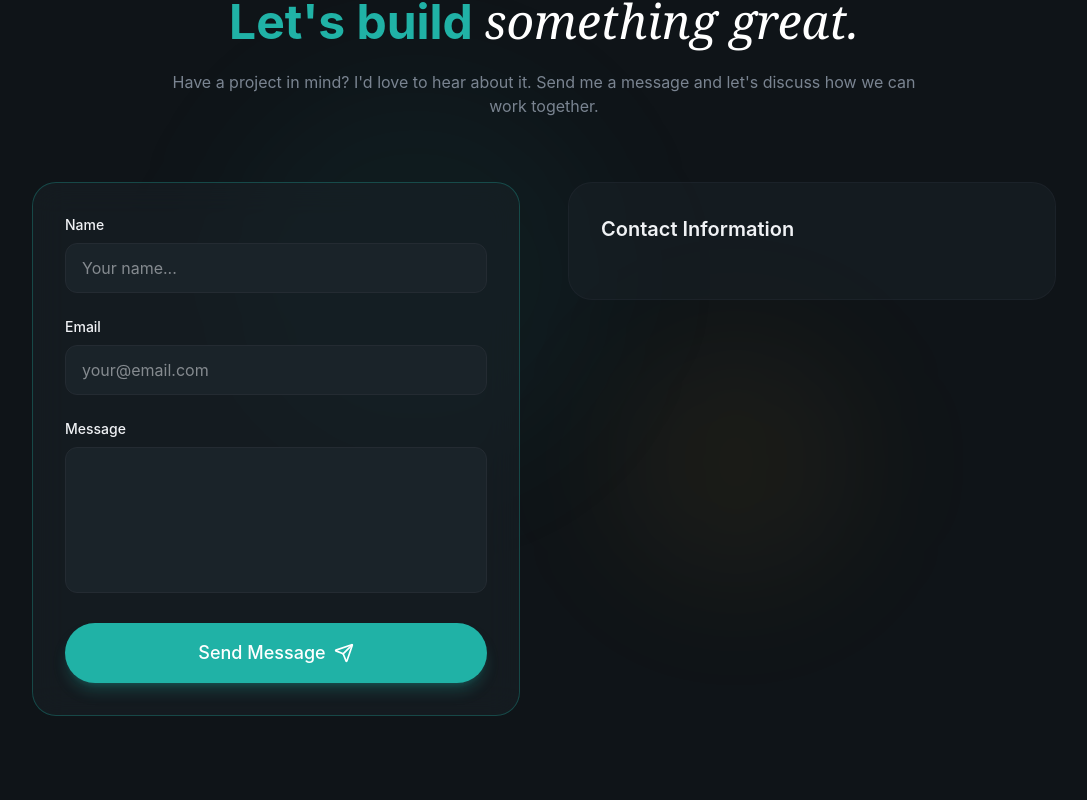
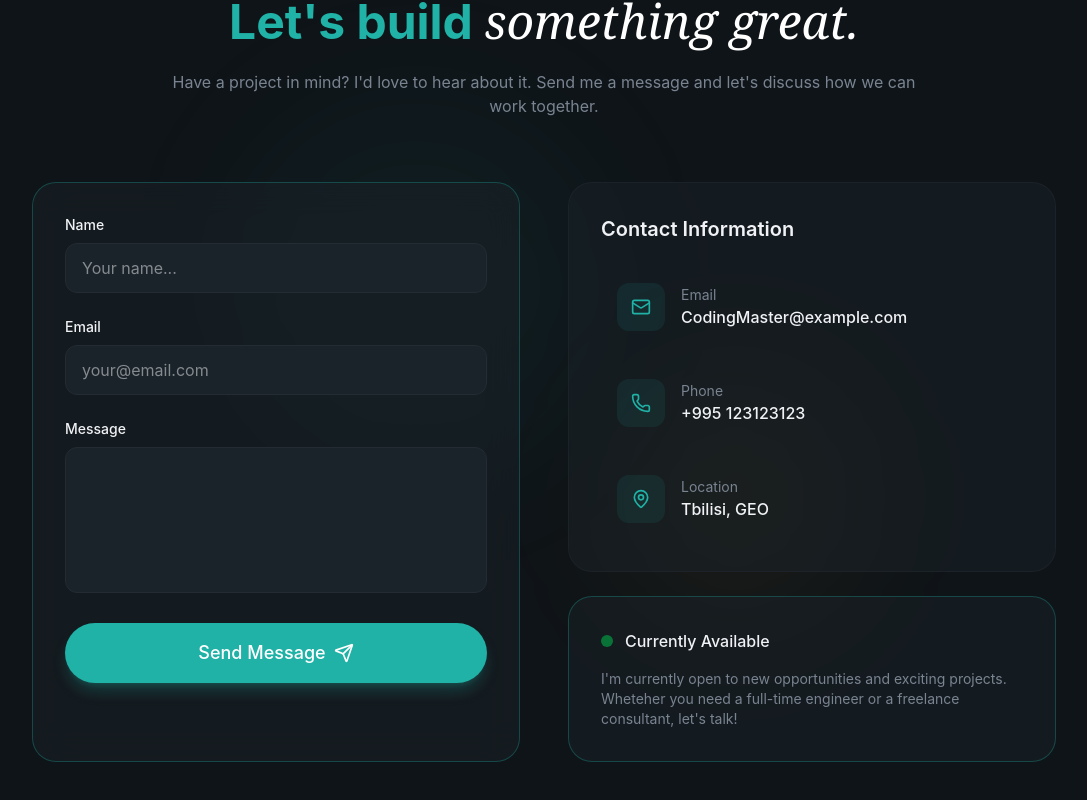
Before and after one commit to kaxadeveloper/portfolio_app, a React app: page / in a window 1280 px wide. Shown: the part 6581-7381 px from the top of the page, without its empty margins (96-1183 px from the left). Built offline with nearby package versions, Linux system fonts and the light colour scheme; the HTML template or start-up script is replaced by a standard one.

Commit message:
add availability card

```diff
--- a/src/sections/Contact.jsx
+++ b/src/sections/Contact.jsx
@@ -187,6 +187,35 @@
                             <h3 className="text-xl font-semibold mb-6">
                                 Contact Information
                             </h3>
+                            <div className="space-y-4">
+                                {contactInfo.map((item, i) => (
+                                    <a
+                                        key={i}
+                                        href={item.href}
+                                        className="flex items-center gap-4 p-4 rounded-xl hover:bg-surface transition-colors"
+                                    >
+                                        <div className="w-12 h-12 rounded-xl bg-primary/10 flex items-center justify-center">
+                                            <item.icon className="w-5 h-5 text-primary" />
+                                        </div>
+                                        <div>
+                                            <div className="text-sm text-muted-foreground">
+                                                {item.label}
+                                            </div>
+                                            <div className="font-medium">{item.value}</div>
+                                        </div>
+                                    </a>
+                                ))}
+                            </div>
+                        </div>
+
+                        <div className="glass rounded-3xl p-8 border border-primary/30">
+                            <div className="flex items-center gap-3 mb-4">
+                                <span className="w-3 h-3 bg-green-500 rounded-full animate-pulse" />
+                                <span className="font-medium">Currently Available</span>
+                            </div>
+                            <p className="text-muted-foreground text-sm">
+                                I'm currently open to new opportunities and exciting projects. Wheteher you need a full-time engineer or a freelance consultant, let's talk!
+                            </p>
                         </div>
                     </div>
                 </div>
```
